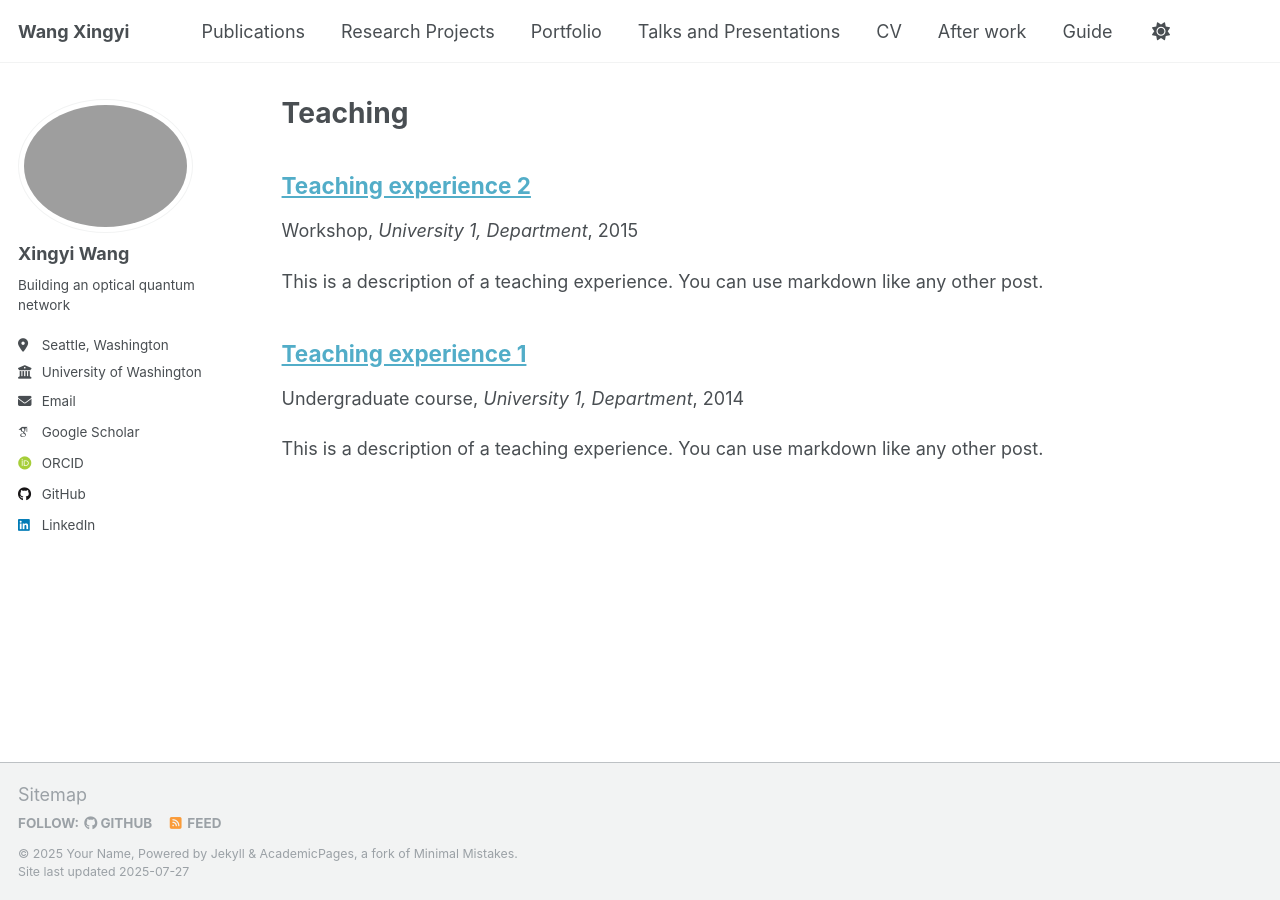
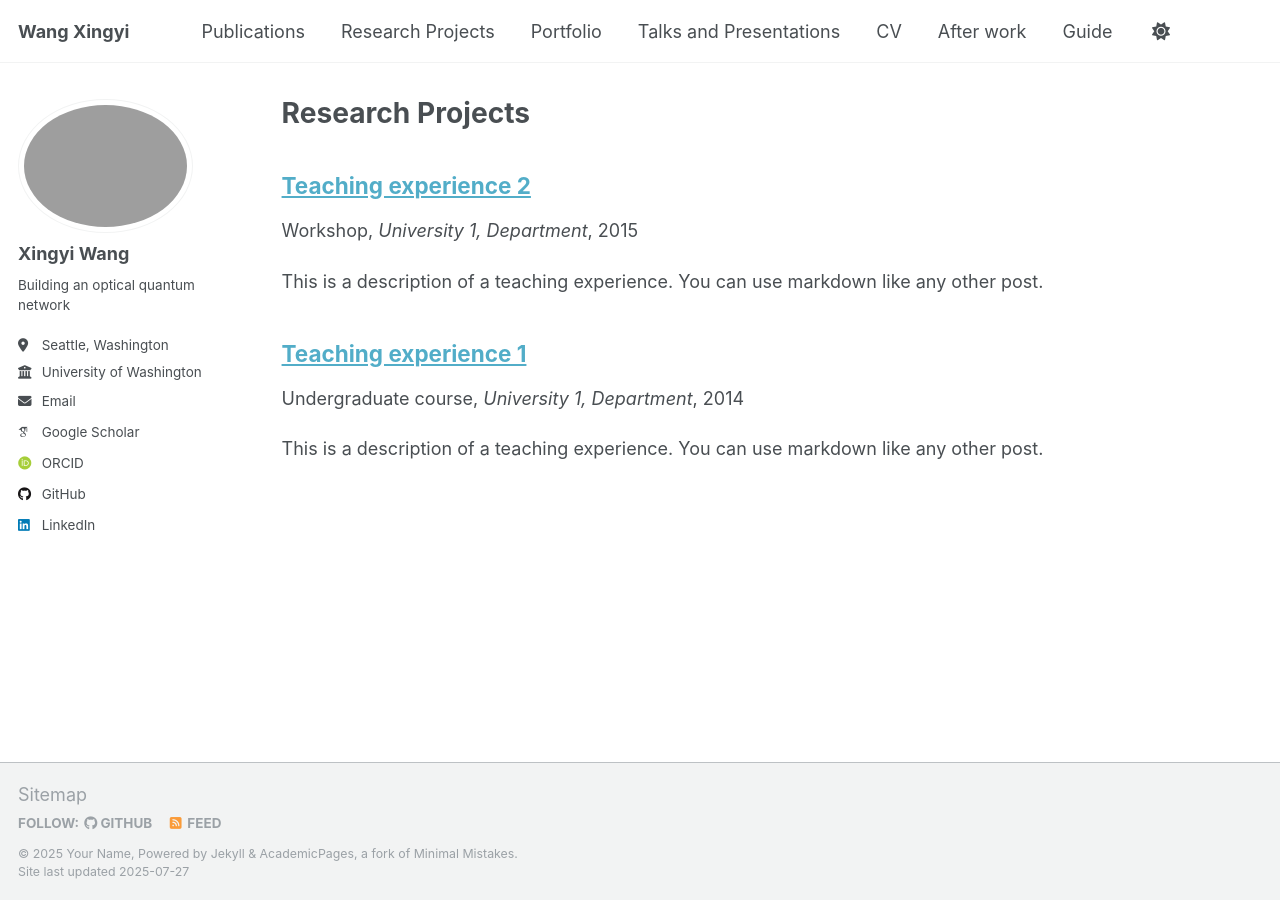
Before and after one commit to Waffelz/Xingyi_Wang, a Jekyll site: the page built from _pages/projects.html, in a window 1280 px wide. Built offline with Jekyll 4.4.1, drawn with Linux system fonts in a browser that asks for light colours; some web fonts are replaced.

Commit message:
Update and rename teaching.html to projects.html

```diff
--- a/_pages/teaching.html
+++ b/_pages/projects.html
@@ -1,7 +1,7 @@
 ---
 layout: archive
-title: "Teaching"
-permalink: /teaching/
+title: "Research Projects"
+permalink: /projects/
 author_profile: true
 ---
 
```
